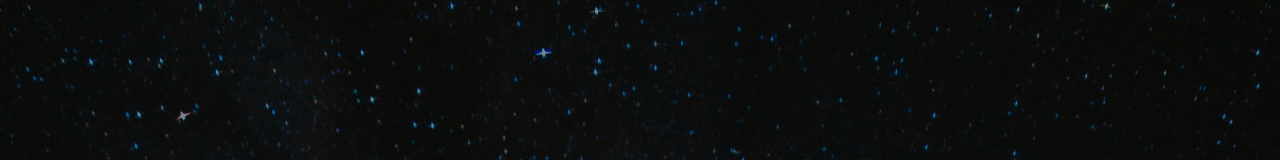
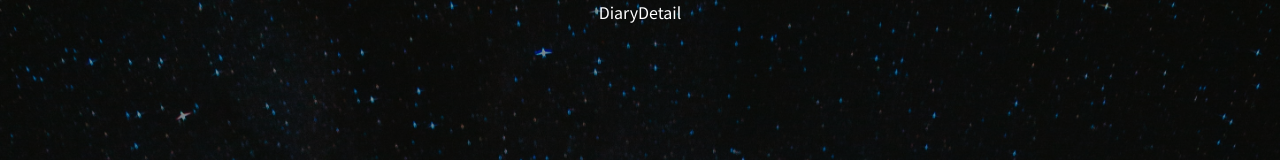
Before and after one commit to Yongveloper/My-own-secret-space, a React (Create React App) app in the folder client/: page /mydiaries/1 in a window 1280 px wide. Before the commit this address had no page. Shown: the top 160 px of the page. Built offline with nearby package versions, Linux system fonts and the light colour scheme.

Commit message:
[구성] Diary Detail 라우트 추가

```diff
--- a/client/src/Router.tsx
+++ b/client/src/Router.tsx
@@ -3,6 +3,7 @@ import Home from './pages/Home';
 import Login from './pages/Login';
 import Signup from './pages/Signup';
 import MyDiaries from './pages/MyDiaries';
+import DiaryDetail from './pages/DiaryDetail';
 
 function Router() {
   return (
@@ -12,6 +13,7 @@ function Router() {
         <Route path="/login" element={<Login />} />
         <Route path="/signup" element={<Signup />} />
         <Route path="/mydiaries" element={<MyDiaries />} />
+        <Route path="/mydiaries/:id" element={<DiaryDetail />} />
       </Routes>
     </BrowserRouter>
   );
--- a/client/src/components/MyDiaries/MyDiaryItem.tsx
+++ b/client/src/components/MyDiaries/MyDiaryItem.tsx
@@ -1,3 +1,4 @@
+import { Link } from 'react-router-dom';
 import { IMyDiaryItemProps } from './MyDiaryList';
 
 function MyDiaryItem({
@@ -16,6 +17,7 @@ function MyDiaryItem({
   });
 
   return (
+    <Link to={`/mydiaries/${id}`}>
       <li className="flex flex-col justify-center bg-white h-2/4 mb-3 p-3 border-2 border-slate-400">
         <h1 className="font-bold text-xl text-gray-900">{title}</h1>
         <span role="img">{mood}</span>
@@ -30,6 +32,7 @@ function MyDiaryItem({
           data-testid="Thumbnail"
         />
       </li>
+    </Link>
   );
 }
 
--- /dev/null
+++ b/client/src/pages/DiaryDetail.tsx
@@ -0,0 +1,5 @@
+function DiaryDetail() {
+  return <div>DiaryDetail</div>;
+}
+
+export default DiaryDetail;
```
Lines whose indentation alone changed are shown as unchanged.
